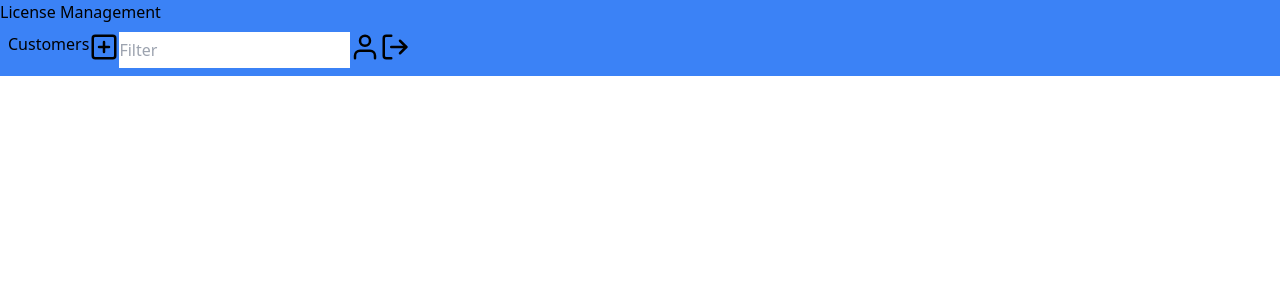
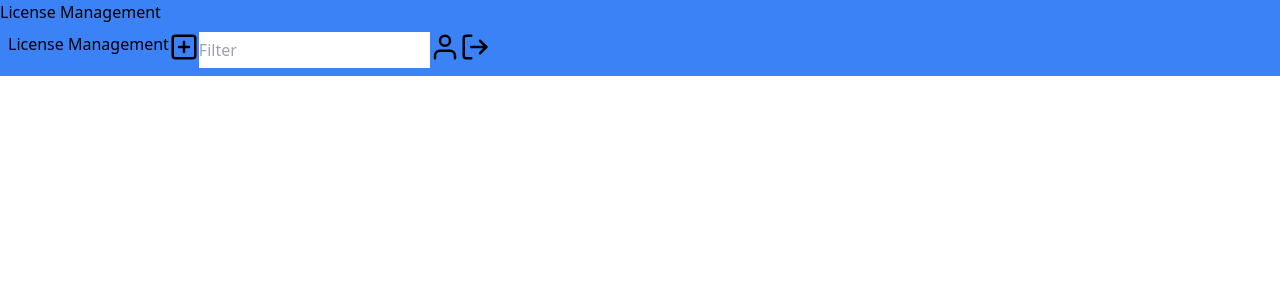
Before and after one commit to PinarGoekcek/license-management, a React (Create React App) app in the folder frontend/licence-management-ui/: page / in a window 1280 px wide. Shown: the top 300 px of the page. Built offline with nearby package versions, Linux system fonts and the light colour scheme.

Commit message:
Add onClick event to NavButton, use PropTypes

```diff
--- a/frontend/licence-management-ui/src/components/Header.js
+++ b/frontend/licence-management-ui/src/components/Header.js
@@ -3,16 +3,20 @@ import NavButton from './NavButton';
 
 const Header = ({ title, bgClass }) => {
   const iconSize = 30;
+  const onClick = () => {
+    console.log('click');
+  };
   return (
     <header className={bgClass}>
-      <h1>{title}</h1>
+      <h1>License Management</h1>
       <div className='container flex flex-row p-2'>
-        <h2>Customers</h2>
+        <h2>{title}</h2>
         <span className='onHoverChangeCol'>
           <NavButton
             name={'Add'}
             linkTo={''}
             icon={<FiPlusSquare size={iconSize} />}
+            onClick={onClick}
           />
         </span>
         <input type='text' placeholder='Filter' />
@@ -21,6 +25,7 @@ const Header = ({ title, bgClass }) => {
             name={'Profile'}
             linkTo={''}
             icon={<FiUser size={iconSize} />}
+            onClick={onClick}
           />
         </span>
         <span className='onHoverChangeCol'>
@@ -28,6 +33,7 @@ const Header = ({ title, bgClass }) => {
             name={'Logout'}
             linkTo={''}
             icon={<FiLogOut size={iconSize} />}
+            onClick={onClick}
           />
         </span>
       </div>
--- a/frontend/licence-management-ui/src/components/NavButton.js
+++ b/frontend/licence-management-ui/src/components/NavButton.js
@@ -1,5 +1,14 @@
-const NavButton = ({ name, linkTo, icon }) => {
-  return <button>{icon}</button>;
+import PropTypes from 'prop-types';
+
+const NavButton = ({ name, linkTo, icon, onClick }) => {
+  return <button onClick={onClick}>{icon}</button>;
+};
+
+NavButton.propTypes = {
+  name: PropTypes.string,
+  linkTo: PropTypes.string,
+  icon: PropTypes.element,
+  onClick: PropTypes.func,
 };
 
 export default NavButton;
```
